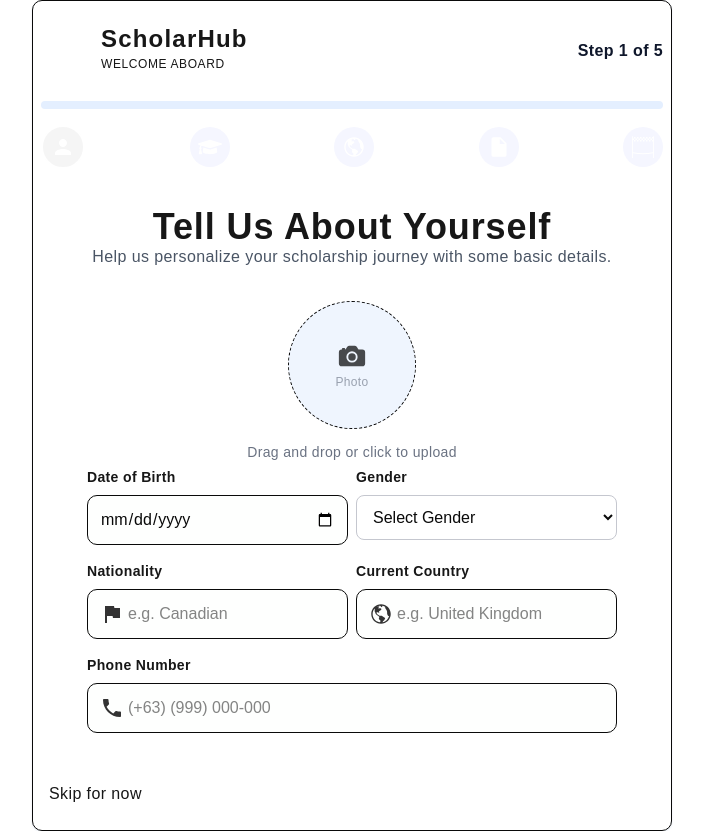
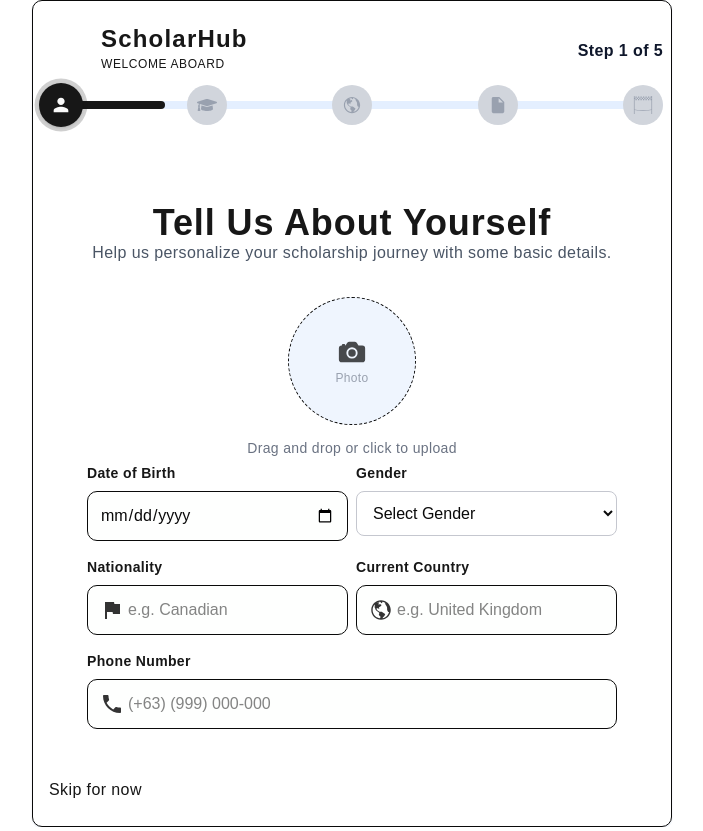
Before and after one commit to mrtnbtstaa/scholarhub, a Next.js app: page /onboarding in a window 1280 px wide. Both pictures are taken after a click on the button "Start My Journey". Shown: the whole page, without its empty margins (288-991 px from the left). Built offline with nearby package versions, Linux system fonts and the light colour scheme.

Commit message:
feat: tooltip

```diff
--- a/app/layout.tsx
+++ b/app/layout.tsx
@@ -4,6 +4,7 @@ import { Inter, JetBrains_Mono, Roboto_Slab, Public_Sans } from "next/font/googl
 import { QueryProvider } from "@/providers/QueryProvider";
 import ToastProvider from "@/providers/ToastProvider";
 import { cn } from "@/lib/utils";
+import { TooltipProvider } from "@/components/ui/tooltip";
 
 const publicSansHeading = Public_Sans({subsets:['latin'],variable:'--font-heading'});
 
@@ -37,10 +38,12 @@ export default function RootLayout({
       className={cn("scrollbar-thin", "font-serif", robotoSlab.variable, publicSansHeading.variable)}
     >
       <body className={`antialiased ${inter.variable} ${jetbrainsMono.variable}`}>
-        <ToastProvider />
-        <QueryProvider>
-            {children}
-        </QueryProvider>
+        <TooltipProvider>
+          <ToastProvider />
+            <QueryProvider>
+                {children}
+            </QueryProvider>
+        </TooltipProvider>
       </body>
     </html>
   );
--- /dev/null
+++ b/components/ui/tooltip.tsx
@@ -0,0 +1,66 @@
+"use client"
+
+import { Tooltip as TooltipPrimitive } from "@base-ui/react/tooltip"
+
+import { cn } from "@/lib/utils"
+
+function TooltipProvider({
+  delay = 0,
+  ...props
+}: TooltipPrimitive.Provider.Props) {
+  return (
+    <TooltipPrimitive.Provider
+      data-slot="tooltip-provider"
+      delay={delay}
+      {...props}
+    />
+  )
+}
+
+function Tooltip({ ...props }: TooltipPrimitive.Root.Props) {
+  return <TooltipPrimitive.Root data-slot="tooltip" {...props} />
+}
+
+function TooltipTrigger({ ...props }: TooltipPrimitive.Trigger.Props) {
+  return <TooltipPrimitive.Trigger data-slot="tooltip-trigger" {...props} />
+}
+
+function TooltipContent({
+  className,
+  side = "top",
+  sideOffset = 4,
+  align = "center",
+  alignOffset = 0,
+  children,
+  ...props
+}: TooltipPrimitive.Popup.Props &
+  Pick<
+    TooltipPrimitive.Positioner.Props,
+    "align" | "alignOffset" | "side" | "sideOffset"
+  >) {
+  return (
+    <TooltipPrimitive.Portal>
+      <TooltipPrimitive.Positioner
+        align={align}
+        alignOffset={alignOffset}
+        side={side}
+        sideOffset={sideOffset}
+        className="isolate z-50"
+      >
+        <TooltipPrimitive.Popup
+          data-slot="tooltip-content"
+          className={cn(
+            "z-50 inline-flex w-fit max-w-xs origin-(--transform-origin) items-center gap-1.5 rounded-md bg-gray-800 px-3 py-1.5 text-xs text-background has-data-[slot=kbd]:pr-1.5 data-[side=bottom]:slide-in-from-top-2 data-[side=inline-end]:slide-in-from-left-2 data-[side=inline-start]:slide-in-from-right-2 data-[side=left]:slide-in-from-right-2 data-[side=right]:slide-in-from-left-2 data-[side=top]:slide-in-from-bottom-2 **:data-[slot=kbd]:relative **:data-[slot=kbd]:isolate **:data-[slot=kbd]:z-50 **:data-[slot=kbd]:rounded-sm data-[state=delayed-open]:animate-in data-[state=delayed-open]:fade-in-0 data-[state=delayed-open]:zoom-in-95 data-open:animate-in data-open:fade-in-0 data-open:zoom-in-95 data-closed:animate-out data-closed:fade-out-0 data-closed:zoom-out-95",
+            className
+          )}
+          {...props}
+        >
+          {children}
+          <TooltipPrimitive.Arrow className="bg-gray-800 z-50 size-2.5 translate-y-[calc(-50%-2px)] rotate-45 rounded-[2px] fill-foreground data-[side=bottom]:top-1 data-[side=inline-end]:top-1/2! data-[side=inline-end]:-left-1 data-[side=inline-end]:-translate-y-1/2 data-[side=inline-start]:top-1/2! data-[side=inline-start]:-right-1 data-[side=inline-start]:-translate-y-1/2 data-[side=left]:top-1/2! data-[side=left]:-right-1 data-[side=left]:-translate-y-1/2 data-[side=right]:top-1/2! data-[side=right]:-left-1 data-[side=right]:-translate-y-1/2 data-[side=top]:-bottom-2.5" />
+        </TooltipPrimitive.Popup>
+      </TooltipPrimitive.Positioner>
+    </TooltipPrimitive.Portal>
+  )
+}
+
+export { Tooltip, TooltipTrigger, TooltipContent, TooltipProvider }
--- a/features/student/onboarding/components/StepperIconProgress.tsx
+++ b/features/student/onboarding/components/StepperIconProgress.tsx
@@ -1,18 +1,42 @@
+import { Tooltip, TooltipContent, TooltipTrigger } from "@/components/ui/tooltip";
 import { cn } from "@/lib/helpers/cn";
 import { ElementType } from "react";
 
+interface StepperIconProgressProps {
+  icon: ElementType;
+  currentStep: boolean;
+  tooltip?: string;
+  className?:string;
+}
+
+
 const StepperIconProgress = ({
   icon: Icon,
-  currentStep: isCurrentStep,
-}: {
-  icon: ElementType;
-  currentStep: boolean;
-}) => {
+  currentStep,
+  tooltip,
+  className,
+}: StepperIconProgressProps) => {
   return (
-    <div className={
-        cn("rounded-full p-2", isCurrentStep ? "bg-secondary border-2 border-white" : "bg-[#f5f6ff]")
-    }>
-      <Icon className="text-white text-2xl" />
+    <div className={`${className} relative group inline-flex items-center justify-center`}>
+      {tooltip && (
+       <Tooltip>
+        <TooltipTrigger>
+          <div
+              className={cn(
+                "flex items-center justify-center rounded-full p-2.5 transition-all duration-200 bg-primary text-primary-foreground",
+                currentStep
+                  ? " ring-4 ring-primary/20 shadow-sm scale-110"
+                  : " bg-gray-300 text-gray-400 hover:bg-primary hover:text-primary-foreground hover:ring-4 hover:ring-primary/20",
+              )}
+            >
+              <Icon className="text-xl shrink-0" />
+          </div>
+        </TooltipTrigger>
+        <TooltipContent>
+            {tooltip}
+        </TooltipContent>
+      </Tooltip>
+      )}
     </div>
   );
 };
--- a/features/student/onboarding/components/StepperProgress.tsx
+++ b/features/student/onboarding/components/StepperProgress.tsx
@@ -7,25 +7,35 @@ import { GiFinishLine } from "react-icons/gi";
 import LineProgress from "@/components/shared/LineProgress/LineProgress";
 import { useStepperStore } from "../store/useStepperStore";
 
-type StepperIcon = { stepperIcon: ElementType };
+type StepperIcon = { stepperIcon: ElementType, tooltip: string };
 const progressIcons: StepperIcon[] = [
-  { stepperIcon: MdPerson },
-  { stepperIcon: FaGraduationCap },
-  { stepperIcon: IoMdGlobe },
-  { stepperIcon: IoMdDocument },
-  { stepperIcon: GiFinishLine },
+  { stepperIcon: MdPerson,
+    tooltip: "Personal Information"
+   },
+  { stepperIcon: FaGraduationCap,
+    tooltip: "Academic Education"
+   },
+  { stepperIcon: IoMdGlobe,
+    tooltip: "Preferences"
+   },
+  { stepperIcon: IoMdDocument,
+    tooltip: "Documents"
+   },
+  { stepperIcon: GiFinishLine,
+    tooltip: "Finish"
+   },
 ];
 
 const StepperProgress = () => {
   const currentStep = useStepperStore((state) => state.currentStep);
-  const currentStepPrgoress = useStepperStore(
+  const currentStepProgress = useStepperStore(
     (state) => state.currentStepProgress,
   );
 
   return (
     <div className="mt-2 w-full p-2">
-      <LineProgress percentage={currentStepPrgoress} className="bg-btn-primary" />
-      <div className="flex items-center justify-between mt-4">
+      <LineProgress percentage={currentStepProgress} className="bg-primary" />
+      <div className="flex items-center justify-between mt-4 ">
         {progressIcons &&
           progressIcons.map((icon, index) => {
 
@@ -34,6 +44,8 @@ const StepperProgress = () => {
 
             return (
               <StepperIconProgress
+              className="absolute -top-10"
+              tooltip={icon.tooltip}
                 key={index}
                 icon={icon.stepperIcon}
                 currentStep={isActive || isCompleted}
```
